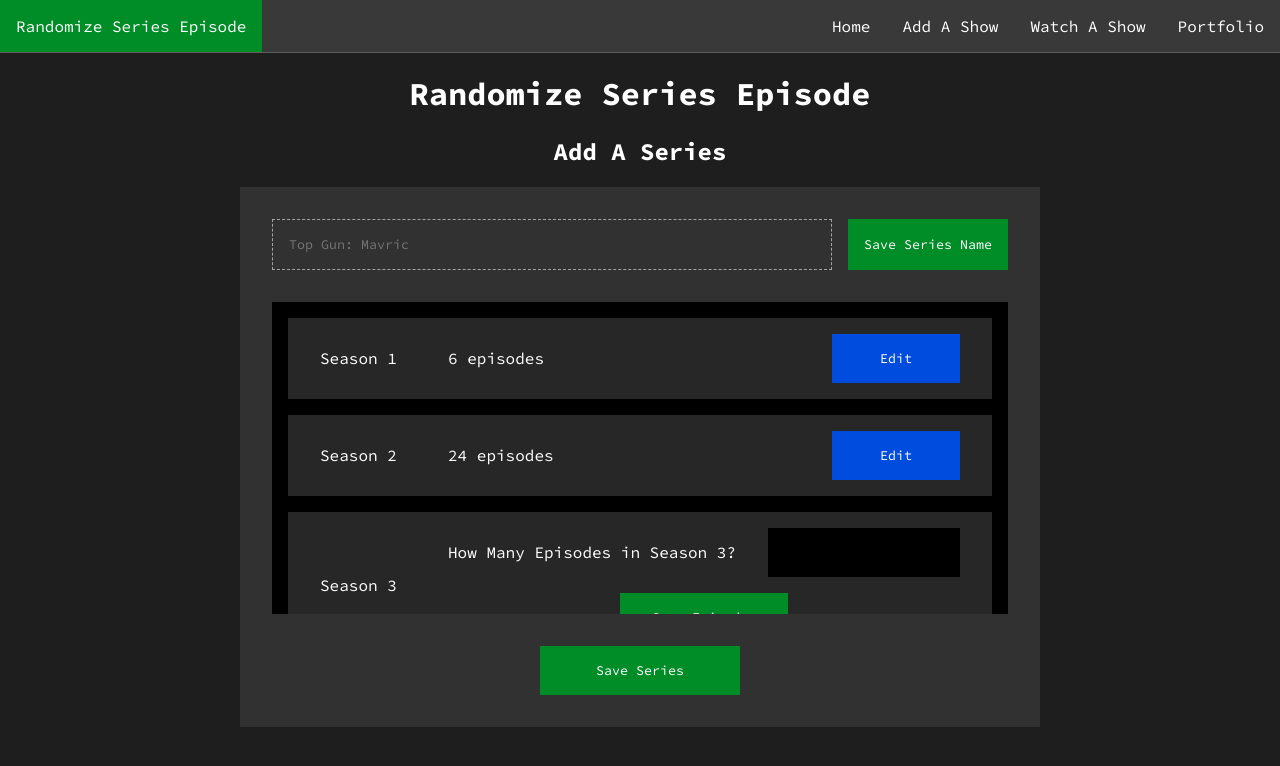
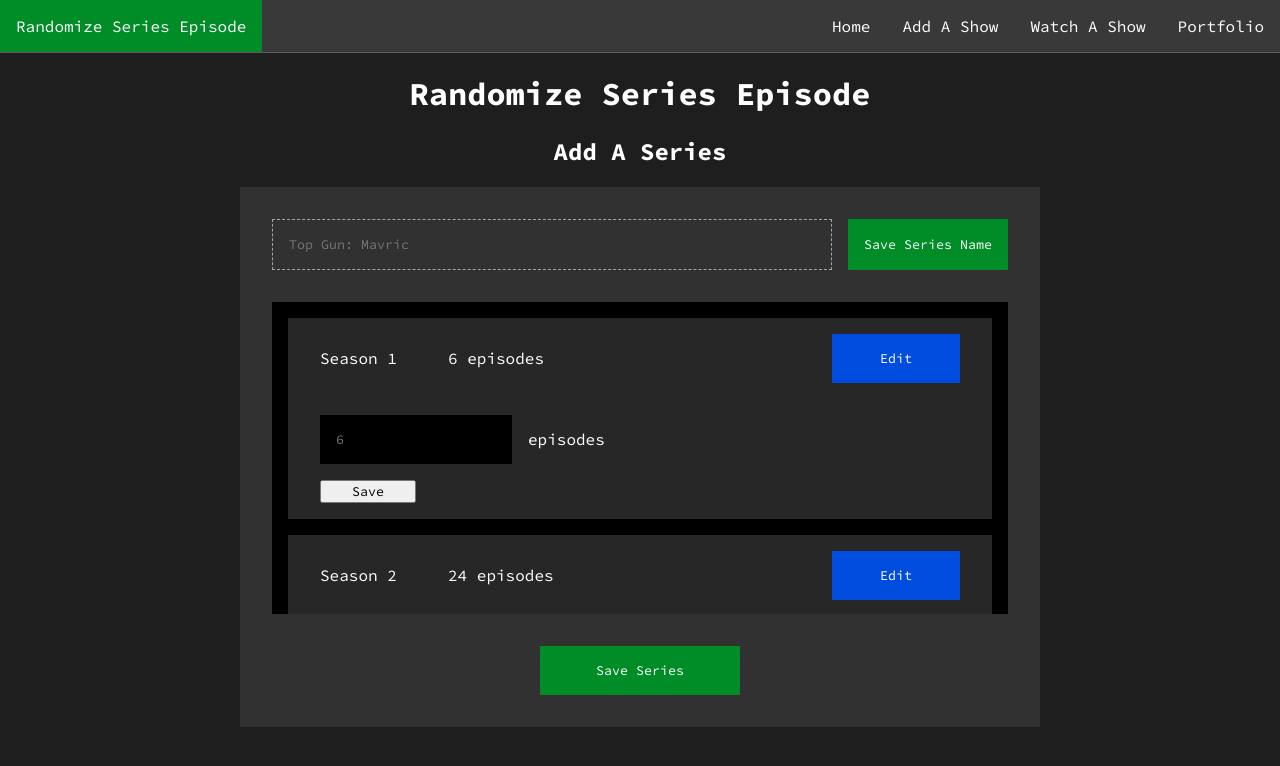
Before and after one commit to awesumsawz/Watch-A-Random-Episode_React-App, a React (Create React App) app in the folder client/: page /AddAShow in a window 1280 px wide. Shown: the top 766 px of the page. Built offline with nearby package versions, Linux system fonts and the light colour scheme; data requests are answered from the project's data file.

Commit message:
updated seasonbuilder and seasonblockbuilder

```diff
--- a/client/src/AddAShowComponents/SeasonBlockBuilder.js
+++ b/client/src/AddAShowComponents/SeasonBlockBuilder.js
@@ -1,24 +1,41 @@
-function SeasonBlockBuilder({seasons}) {
-    const seasonBlocks = [];
+function SeasonBlockBuilder({ seasons }) {
 
-	for( let key in seasons ) {
-		const season = seasons[key];
+	function toggleEdit() {
+
+	}
+
+
+
+    const seasonBlocks = Object.entries(seasons).map(([key, season]) => {
+
 		const seasonNumber = season.id;
         const episodeCount = Object.entries(season.episodes).length;
+        return (
+            <div className="seasons" key={seasonNumber}>
 
-		seasonBlocks.push(
-            <div className="seasons" key={seasonNumber}>
                 <div className="left">
                     <span className="season">Season {seasonNumber}</span>
                 </div>
+
                 <div className="right static">
                     <span>{episodeCount} episodes</span>
-					<button className="editTrigger">Edit</button>
+                    <button className="editTrigger" onClick={toggleEdit(this)}>Edit</button>
                 </div>
+
+				<div className="right edit hidden">
+					<div className="seasonEpisodes">
+						<input type="text" placeholder={episodeCount} />
+						<span>episodes</span>
 					</div>
-		)
-	}
+					<button className="saveTrigger" onClick={toggleEdit(this)}>Save</button>
+				</div>
+
+            </div>
+        );
+
+    });
 
     return seasonBlocks;
 }
+
 export default SeasonBlockBuilder;
--- a/client/src/AddAShowComponents/SeasonBuilder.js
+++ b/client/src/AddAShowComponents/SeasonBuilder.js
@@ -1,44 +1,32 @@
 import { useState, useEffect } from "react";
 import SeasonBlockBuilder from "./SeasonBlockBuilder";
 
-function SeasonBuilder({targetSeries, seriesList}) {
-	const [seasons, setSeasons] = useState([]);
+function SeasonBuilder({ targetSeries, seriesList }) {
+    const [seasons, setSeasons] = useState({}); // Initialize seasons as an empty object
 
-	useEffect(()=> {
-		seriesList.forEach((element) => {
-			if (element.title === targetSeries) {
-				setSeasons(element.seasons);
+    useEffect(() => {
+        seriesList.forEach((series) => {
+            if (series.title === targetSeries) {
+                setSeasons(series.seasons || {}); // Ensure seasons is set as an object
             }
         });
     }, [seriesList, targetSeries]);
 
     const addSeason = () => {
-        const newId = seasons.length + 1; // Get next ID
-		const newSeason = { id: newId, episodes: {}, isEditable: true }; // Ensure episodes is an object
-        setSeasons([...seasons, newSeason]);
+        const newId = Object.keys(seasons).length + 1; // Get next ID based on the number of keys
+        const newSeason = { id: newId, episodes: {} }; // Initialize new season with episodes as an object
+        setSeasons({
+            ...seasons,
+            [newId]: newSeason // Use computed property name to add new season
+        });
     };
 
     return (
         <div className="wrapper">
-			{seasons && <SeasonBlockBuilder seasons={seasons}/>}
-
-
-			<div className="seasons">
-				<div className="left">
-					<span className="season">Season 3</span>
-				</div>
-				<div className="right edit">
-					<div className="seasonEpisodes">
-						<span>How Many Episodes in Season 3?</span>
-						<input type="text" />
-					</div>
-					<button className="addEpisodesButton">Save Episodes</button>
-				</div>
-			</div>
-
+            {Object.values(seasons).length > 0 && <SeasonBlockBuilder seasons={seasons} />}
             <button id="addASeasonButton" onClick={addSeason}>+ Add A Season</button>
         </div>
-	)
+    );
 }
 
 export default SeasonBuilder;
```
Lines whose indentation alone changed are shown as unchanged.
